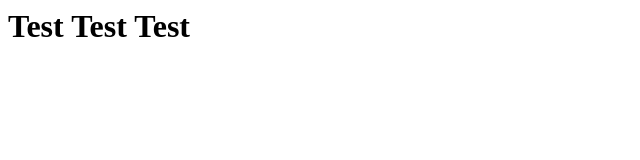
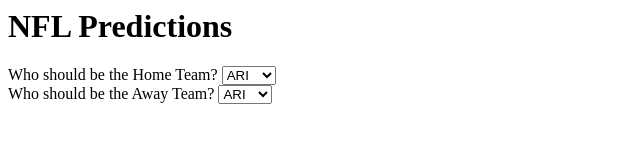
Before and after one commit to EddieRhino/EddieRhino.github.io, a plain HTML site: page index.html in a window 1280 px wide. Shown: the whole page, without its empty margins (0-640 px from the left). Drawn offline with Linux system fonts and the light colour scheme.

Commit message:
Update index.html

```diff
--- a/index.html
+++ b/index.html
@@ -1,3 +1,81 @@
 <body>
-  <h1>Test Test Test</h1>
+  <form action="submission.html" method="POST">
+    <h1>NFL Predictions</h1>
+    <section class="home-team">
+      <label for="home">Who should be the Home Team?</label>
+      <select name="home" id="home">
+        <option value="Arizona">ARI</option>
+        <option value="Atlanta">ATL</option>
+        <option value="Baltimore">BAL</option>
+        <option value="Buffalo">BUF</option>
+        <option value="Carolina">CAR</option>
+        <option value="Chicago">CHI</option>
+        <option value="Cincinnati">CIN</option>
+        <option value="Cleveland">CLE</option>
+        <option value="Dallas">DAL</option>
+        <option value="Denver">DEN</option>
+        <option value="Detroit">DET</option>
+        <option value="Packers">GNB</option>
+        <option value="Houston">HOU</option>
+        <option value="Indianapolis">IND</option>
+        <option value="Jacksonville">JAX</option>
+        <option value="Chiefs">KAN</option>
+        <option value="Raiders">LVR</option>
+        <option value="Chargers">LAC</option>
+        <option value="Rams">LAR</option>
+        <option value="Miami">MIA</option>
+        <option value="Minnesota">MIN</option>
+        <option value="Patriots">NWE</option>
+        <option value="Saints">NOR</option>
+        <option value="Giants">NYG</option>
+        <option value="Jets">NYJ</option>
+        <option value="Eagles">PHI</option>
+        <option value="Steelers">PIT</option>
+        <option value="49ers">SFO</option>
+        <option value="Seahawks">SEA</option>
+        <option value="Buccaneers">TAM</option>
+        <option value="Titans">TEN</option>
+        <option value="Commanders">WAS</option>
+      </select>
+    </section>
+
+    <section class="away-team">
+      <label for="away">Who should be the Away Team?</label>
+      <select name="away" id="away">
+        <option value="Arizona">ARI</option>
+        <option value="Atlanta">ATL</option>
+        <option value="Baltimore">BAL</option>
+        <option value="Buffalo">BUF</option>
+        <option value="Carolina">CAR</option>
+        <option value="Chicago">CHI</option>
+        <option value="Cincinnati">CIN</option>
+        <option value="Cleveland">CLE</option>
+        <option value="Dallas">DAL</option>
+        <option value="Denver">DEN</option>
+        <option value="Detroit">DET</option>
+        <option value="Packers">GNB</option>
+        <option value="Houston">HOU</option>
+        <option value="Indianapolis">IND</option>
+        <option value="Jacksonville">JAX</option>
+        <option value="Chiefs">KAN</option>
+        <option value="Raiders">LVR</option>
+        <option value="Chargers">LAC</option>
+        <option value="Rams">LAR</option>
+        <option value="Miami">MIA</option>
+        <option value="Minnesota">MIN</option>
+        <option value="Patriots">NWE</option>
+        <option value="Saints">NOR</option>
+        <option value="Giants">NYG</option>
+        <option value="Jets">NYJ</option>
+        <option value="Eagles">PHI</option>
+        <option value="Steelers">PIT</option>
+        <option value="49ers">SFO</option>
+        <option value="Seahawks">SEA</option>
+        <option value="Buccaneers">TAM</option>
+        <option value="Titans">TEN</option>
+        <option value="Commanders">WAS</option>
+      </select>
+    </section>
+
+
 </body>
```
